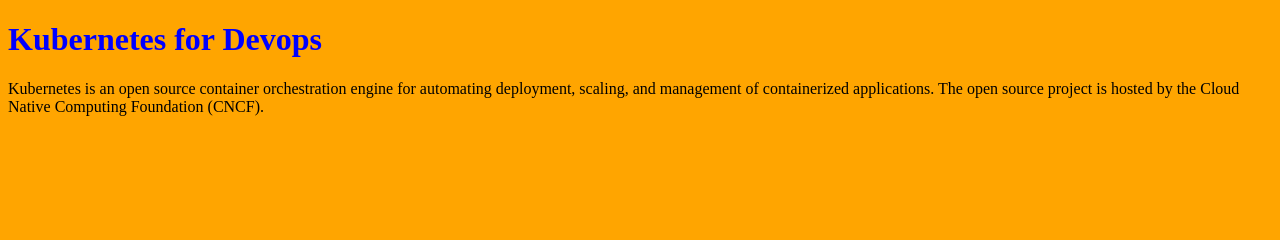
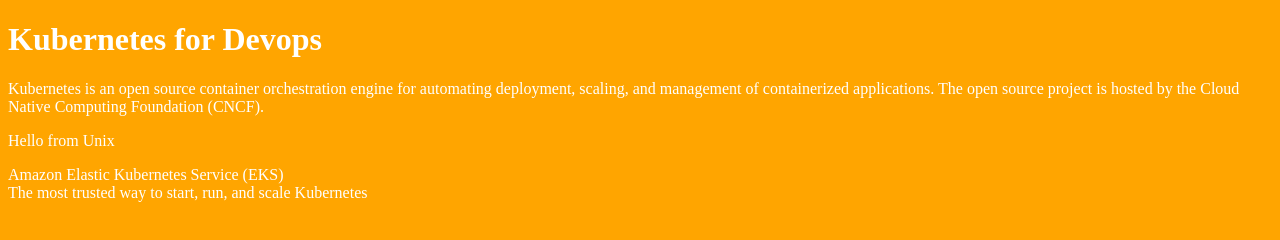
Before and after one commit to Venuvgp19/Kubernetes, a plain HTML site: page index.html in a window 1280 px wide. Drawn offline with Linux system fonts and the light colour scheme.

Commit message:
adding kubefiles

```diff
--- a/index.html
+++ b/index.html
@@ -3,8 +3,8 @@
 <head>
 <style>
 body {background-color: Orange;}
-h1   {color: blue;}
-p    {color: Black;}
+h1   {color: white;}
+p    {color: white;}
 </style>
 </head>
 <body>
@@ -12,5 +12,10 @@
 <h1>Kubernetes for Devops</h1>
 <p>Kubernetes is an open source container orchestration engine for automating deployment, scaling, and management of containerized applications. The open source project is hosted by the Cloud Native Computing Foundation (CNCF).</p>
 
+<p> Hello from Unix</p>
+
+<p> Amazon Elastic Kubernetes Service (EKS) <br>
+The most trusted way to start, run, and scale Kubernetes</p>
+
 </body>
 </html>
```
Also changed, not shown: 9 other files.
